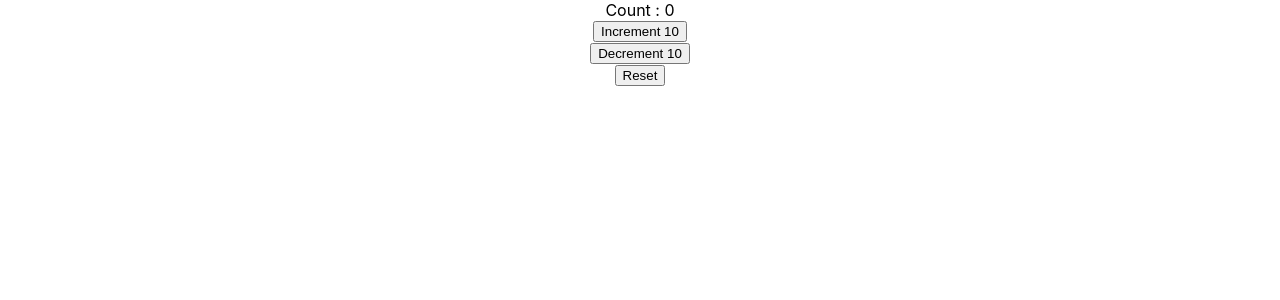
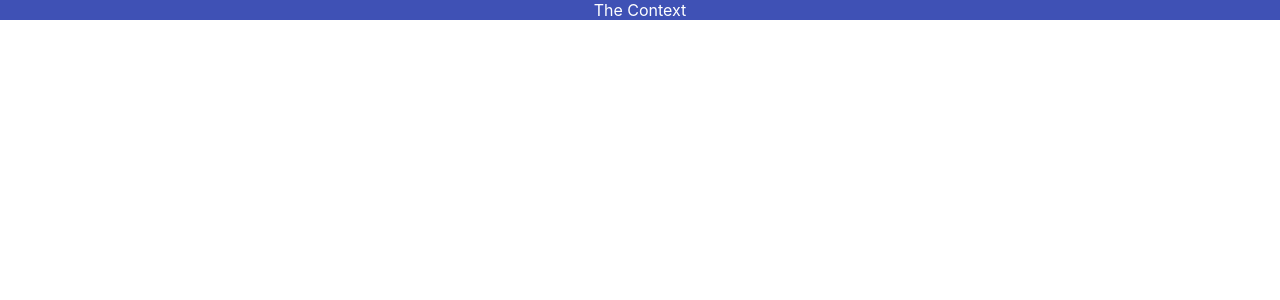
Before and after one commit to noumedemtamiflorian/react-typescript-demo, a React (Create React App) app: page / in a window 1280 px wide. Shown: the top 300 px of the page. Built offline with nearby package versions, Linux system fonts and the light colour scheme.

Commit message:
type definit : useContext

```diff
--- a/src/App.tsx
+++ b/src/App.tsx
@@ -1,11 +1,14 @@
 import './App.css';
-import { Counter } from './state/Counter';
+import { Box } from './context/Box';
+import { ThemeContextProvider } from './context/ThemeContext';
 
 function App() {
 
   return (
     <div className="App">
-      <Counter/>
+      <ThemeContextProvider>
+        <Box/>
+      </ThemeContextProvider>
   </div>
   );
 }
--- /dev/null
+++ b/src/context/Box.tsx
@@ -0,0 +1,14 @@
+import { useContext } from "react"
+import { ThemeContext } from "./ThemeContext"
+
+
+
+
+export const Box = () =>{
+
+    const theme = useContext(ThemeContext)
+
+    return <div
+    style={{backgroundColor: theme.primary.main,color:theme.primary.text}}
+    >The Context</div>
+}
--- /dev/null
+++ b/src/context/ThemeContext.tsx
@@ -0,0 +1,13 @@
+import  { createContext } from "react"
+import {theme} from './theme'
+
+
+type ThemeContextProviderProps  = {
+    children: React.ReactNode
+  }
+
+export const ThemeContext = createContext(theme)
+
+export const ThemeContextProvider = ({children} : ThemeContextProviderProps) =>{
+    return <ThemeContext.Provider value={theme}>{children}</ThemeContext.Provider>
+}
--- /dev/null
+++ b/src/context/theme.ts
@@ -0,0 +1,10 @@
+export const theme = {
+    primary :{
+        main : '#3f51b5',
+        text : '#fff'
+    },
+    secondary :{
+        main : '#f50057',
+        text : '#fff'
+    }
+}
```
